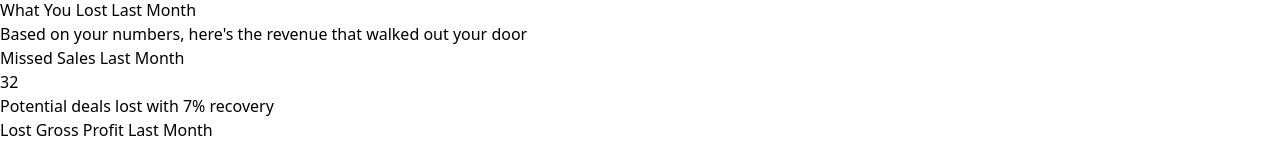
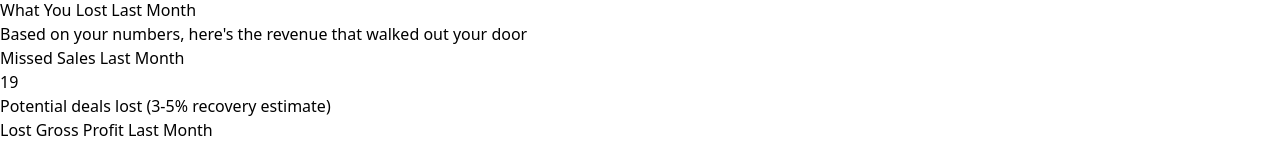
Before and after one commit to AudienceActivatorAI/tredfi-access-pricing-page, a React (Vite) app: page / in a window 1280 px wide. Shown: the part 650-796 px from the top of the page. Built offline with nearby package versions, Linux system fonts and the light colour scheme.

Commit message:
Update recovery rate to 3-5% (4% baseline) for more conservative estimates

```diff
--- a/src/components/ROICalculator.tsx
+++ b/src/components/ROICalculator.tsx
@@ -29,12 +29,12 @@ const ROICalculator = () => {
     const unsoldLeads = unsoldLeadsMonth * 12;
     setUnsoldLeadsPerYear(Math.max(0, unsoldLeads));
 
-    // Missed Car Deals Per Month = Unsold Leads Per Month × 0.07 (7% recovery rate)
-    const missedDealsMonth = unsoldLeadsMonth * 0.07;
+    // Missed Car Deals Per Month = Unsold Leads Per Month × 0.04 (4% recovery rate - conservative estimate)
+    const missedDealsMonth = unsoldLeadsMonth * 0.04;
     setMissedDealsPerMonth(Math.max(0, Math.round(missedDealsMonth)));
 
-    // Missed Car Deals Per Year = Unsold Leads Per Year × 0.07 (7% recovery rate)
-    const missedDeals = unsoldLeads * 0.07;
+    // Missed Car Deals Per Year = Unsold Leads Per Year × 0.04 (4% recovery rate)
+    const missedDeals = unsoldLeads * 0.04;
     setMissedDealsPerYear(Math.max(0, Math.round(missedDeals)));
 
     // Missed Sales Revenue Per Month = Missed Car Deals Per Month × Average Gross Per Deal
@@ -207,7 +207,7 @@ const ROICalculator = () => {
                 {formatNumber(missedDealsPerMonth)}
               </div>
               <div className="text-slate-600 font-medium">
-                Potential deals lost with 7% recovery
+                Potential deals lost (3-5% recovery estimate)
               </div>
             </div>
 
```
